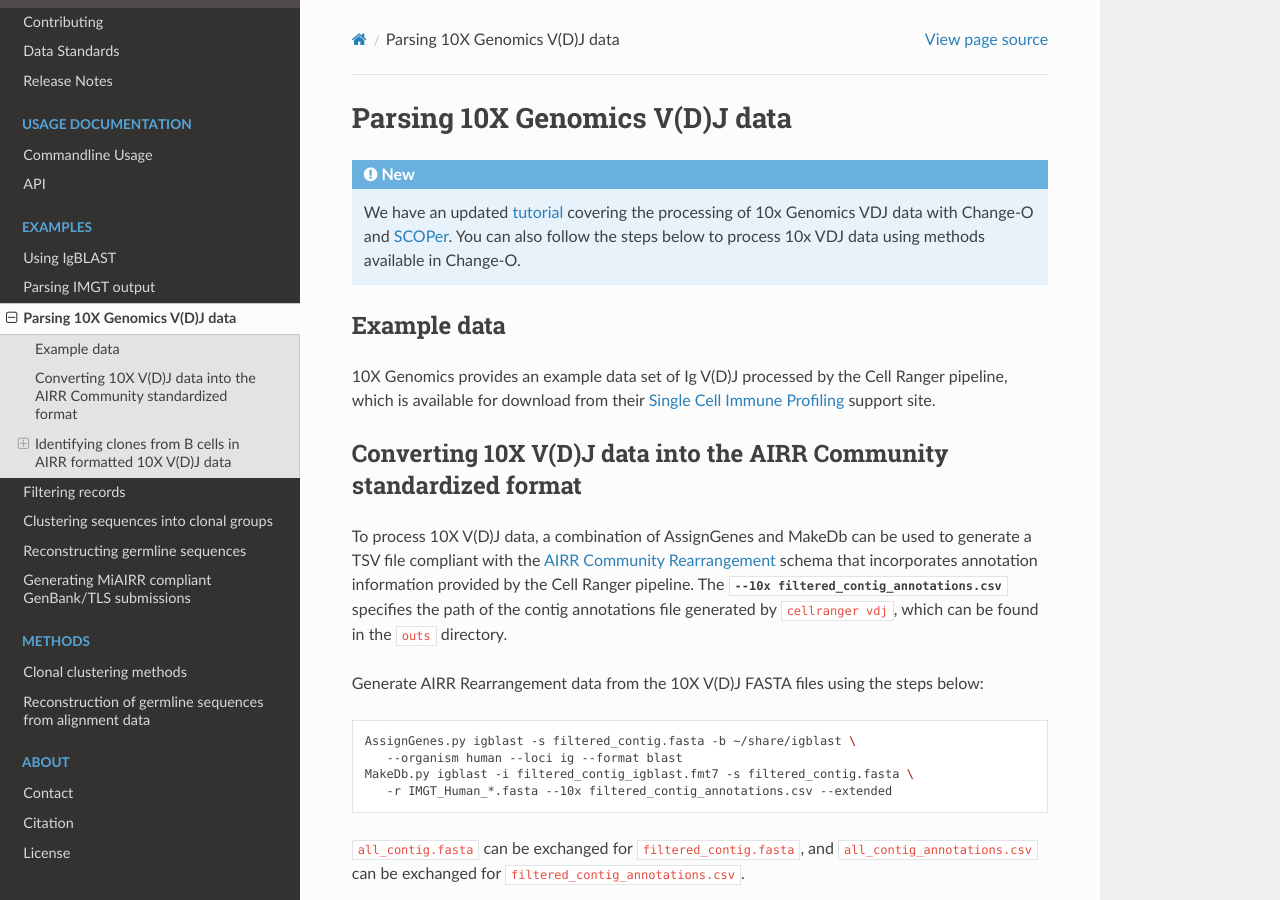
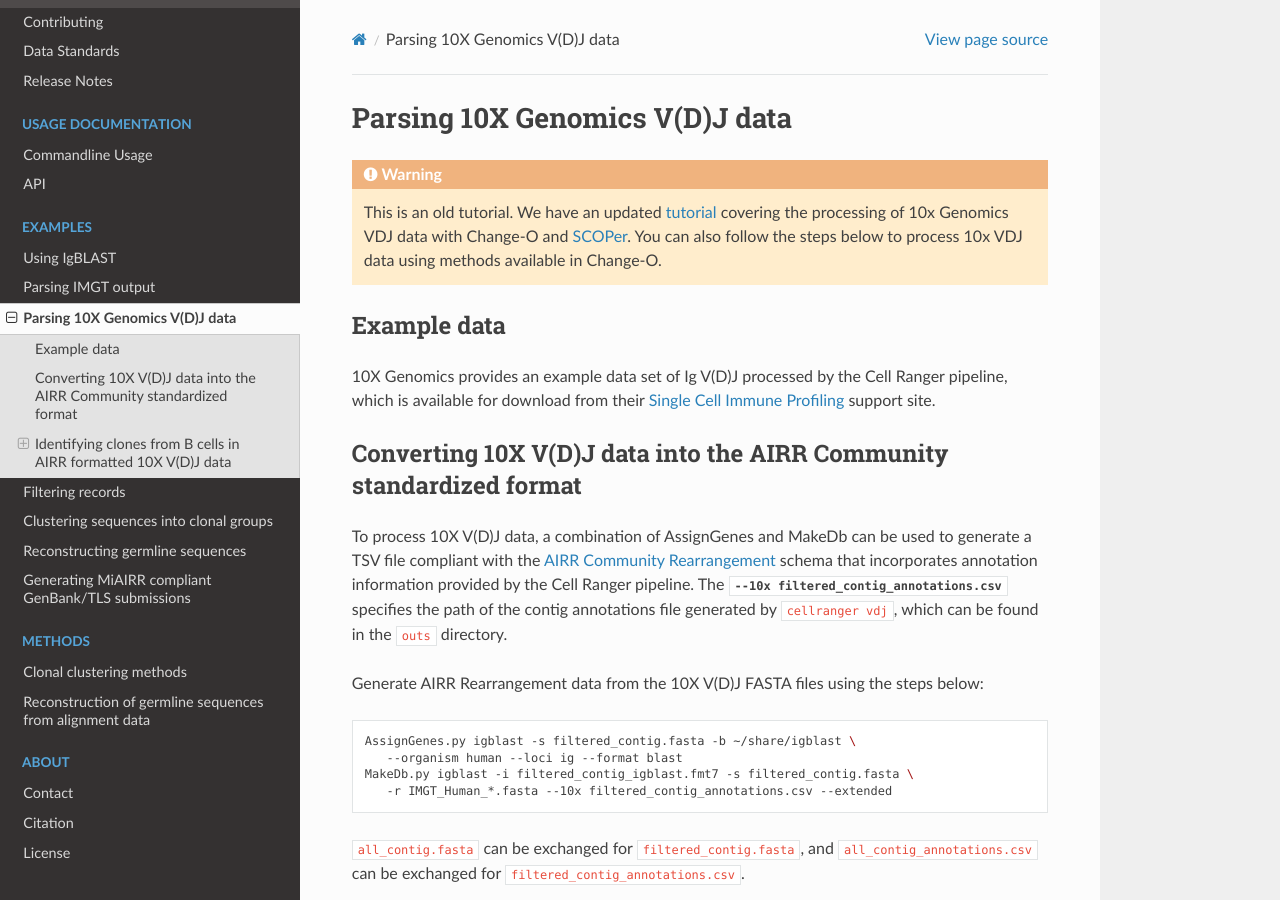
Before and after one commit to immcantation/changeo, a Sphinx documentation site: the page built from docs/examples/10x.rst, in a window 1280 px wide and 900 px high. Built offline with Sphinx 7.4.7 and the Read the Docs theme 3.1.0, drawn with Linux system fonts in a browser that asks for light colours; formulas are drawn with MathJax 3.

Commit message:
Update 10x example documentation to use warning directive
Co-authored-by: ssnn-airr <20683719+ssnn-airr@users.noreply.github.com>

```diff
--- a/docs/examples/10x.rst
+++ b/docs/examples/10x.rst
@@ -3,9 +3,9 @@
 Parsing 10X Genomics V(D)J data
 ================================================================================
 
-.. admonition:: New
+.. warning::
 
-    We have an updated `tutorial <https://immcantation.readthedocs.io/en/latest/getting_started/10x_tutorial.html>`__
+    This is an old tutorial. We have an updated `tutorial <https://immcantation.readthedocs.io/en/latest/getting_started/10x_tutorial.html>`__
     covering the processing of 10x Genomics VDJ data with Change-O and `SCOPer <https://scoper.readthedocs.org/>`__. You can also follow the steps
     below to process 10x VDJ data using methods available in Change-O.
 
```
